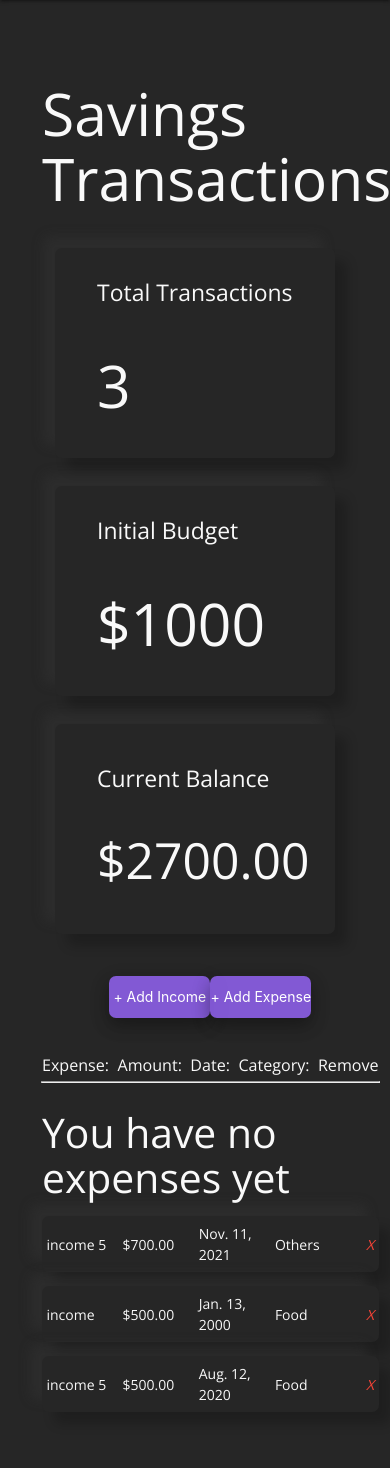
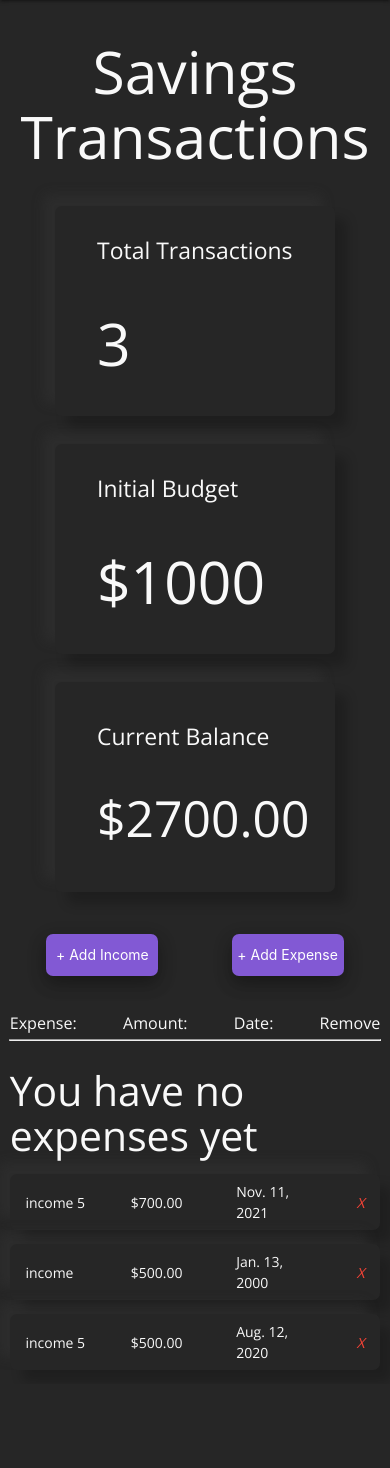
Before and after one commit to bestepha83/Budgeting-App, a Django app: a page that uses budget/templates/budget/transactions.html in a window 390 px wide. Shown: the part 56-1524 px from the top of the page. After the commit the page ends 1415 px from the top, so only its background shows below. Run offline with Django 3.2, Linux system fonts and the light colour scheme; a user stored in the database is signed in; data comes from the database, SQL or seed files in the repository; both versions use the stored data as it was after the commit.

Commit message:
styling changes

```diff
--- a/budget/static/css/styles.css
+++ b/budget/static/css/styles.css
@@ -482,6 +482,7 @@ hr {
 }
 
 
+
 /* Stocks */
 
 .stocks-section {
@@ -528,7 +529,6 @@ hr {
         width: 80%;
     }
 
-
     .logo {
         width: 40%;
     }
@@ -569,9 +569,17 @@ hr {
     .left-nav {
         display: none;
     }
+
     .profile-section, .transactions-section, .analytics-section, .stocks-section {
         left: 0%;
         width: 100%;
+        padding: 0;
+        justify-content: center;
+        align-items: center;
+    }
+
+    .page-header {
+        text-align: center;
     }
 
     .profile-section .stat-card, .transactions-section .stat-card {
@@ -582,12 +590,20 @@ hr {
         flex-direction: column;
     }
 
-    .button-row {
-        width: 90%;
+    .section-expenses .button-row {
+        width: 100%;
     }
 
     .section-expenses {
-        width: 110%;
+        width: 95%;
+    }
+
+    .category {
+        display: none;
+    }
+
+    .analytics-row #container {
+        width: 80%!important;
     }
 }
 
--- a/budget/templates/budget/analytics.html
+++ b/budget/templates/budget/analytics.html
@@ -4,7 +4,7 @@
 {% include "budget/header.html" %}
 
 <section class="analytics-section">
-    <h1>{{ project.name }} Analytics</h1>
+    <h1 class = "page-header">{{ project.name }} Analytics</h1>
     <div class = "analytics-row">
         <div id="container" style="width: 40%;">
             <h4>Total Spent</h4>
--- a/budget/templates/budget/stocks.html
+++ b/budget/templates/budget/stocks.html
@@ -4,7 +4,7 @@
 {% include "budget/header.html" %}
 
 <div class="stocks-section">
-    <h1>Enter a Stock Symbol</h1>
+    <h1 class = "page-header">Enter a Stock Symbol</h1>
     <form method="POST" class = "stocks-form">
         {% csrf_token %}
         {{ form }}
--- a/budget/templates/budget/transactions.html
+++ b/budget/templates/budget/transactions.html
@@ -3,7 +3,7 @@
 {% include "./header.html" %}
 
 <div class = "transactions-section">
-    <h1>{{ project.name }} Transactions</h1>
+    <h1 class = "page-header">{{ project.name }} Transactions</h1>
     <section class="profile-stats">
         <div class = "stat-card">
             <h5>Total Transactions</h6>
@@ -40,7 +40,7 @@
             <div class = 'expense-title'>
                 <h6>Date:</h6>
             </div>
-            <div class = 'expense-title'>
+            <div class = 'expense-title category'>
                 <h6>Category:</h6>
             </div>
             <div class = 'expense-title'>
@@ -52,16 +52,16 @@
             {% for expense in expense_list %}
             <li>
                 <div class="expense-col">
-                    <spanc>{{ expense.title }}</span>
+                    <span>{{ expense.title }}</span>
                 </div>
                 <div class="expense-col">
-                    <spanc>${{ expense.amount }}</span>
+                    <span>${{ expense.amount }}</span>
                 </div>
                 <div class="expense-col">
-                    <spanc>{{ expense.date }}</span>
+                    <span>{{ expense.date }}</span>
                 </div>
-                <div class="expense-col">
-                    <spanc>{{ expense.category }}</span>
+                <div class="expense-col category">
+                    <span>{{ expense.category }}</span>
                 </div>
                 <a class = "close-icon" name = "action" value = "expense" onclick = "deleteExpense(this), window.location.reload();" data-id = "{{ expense.id }}">
                     <i class="red-text right">X</i>
@@ -75,16 +75,16 @@
             {% for income in income_list %}
             <li>
                 <div class="expense-col">
-                    <spanc>{{ income.title }}</span>
+                    <span>{{ income.title }}</span>
                 </div>
                 <div class="expense-col">
-                    <spanc>${{ income.amount }}</span>
+                    <span>${{ income.amount }}</span>
                 </div>
                 <div class="expense-col">
-                    <spanc>{{ income.date }}</span>
+                    <span>{{ income.date }}</span>
                 </div>
-                <div class="expense-col">
-                    <spanc>{{ income.category }}</span>
+                <div class="expense-col category">
+                    <span>{{ income.category }}</span>
                 </div>
                 <a class = "close-icon"  name = "action" value = "income" onclick = "deleteIncome(this), window.location.reload();"data-id = "{{ income.id }}">
                     <i class="red-text right">X</i>
```
Also changed, not shown: budget/templates/budget/profile.html (+6 -6 lines), db.sqlite3.
